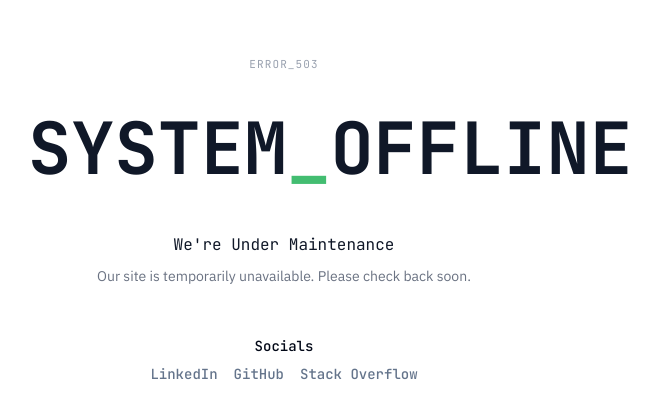
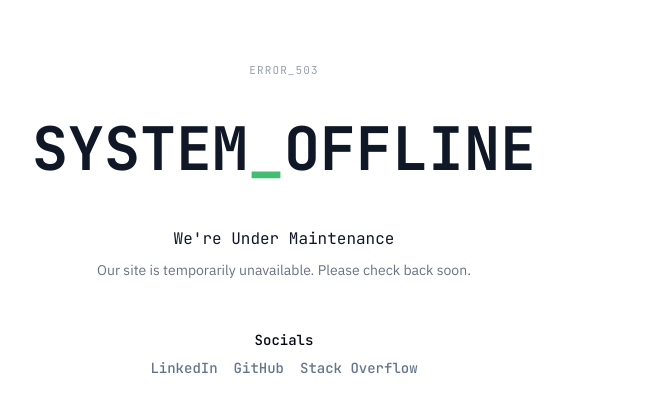
Before and after one commit to ZRktty/zrktty.dev, a Next.js app: page /maintenance in a window 1280 px wide. Shown: the part 180-598 px from the top of the page, without its empty margins (356-1015 px from the left). Built offline with nearby package versions, Linux system fonts and the light colour scheme.

Commit message:
fix: adjust heading size in maintenance page

```diff
--- a/src/app/(no-layout)/maintenance/page.tsx
+++ b/src/app/(no-layout)/maintenance/page.tsx
@@ -11,7 +11,7 @@ export default function MaintenancePage() {
             ERROR_503
           </p>
 
-          <h1 className="font-jetbrains-mono font-bold text-[36px] md:text-[52px] lg:text-[72px] leading-none text-gray-900 mb-8 md:mb-12">
+          <h1 className="font-jetbrains-mono font-bold text-[36px] md:text-[52px] lg:text-[60px] leading-none text-gray-900 mb-8 md:mb-12">
             SYSTEM<span className="animate-pulse text-green-600">_</span>OFFLINE
           </h1>
 
```
